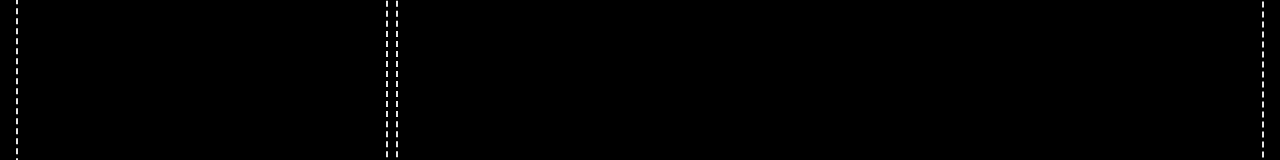
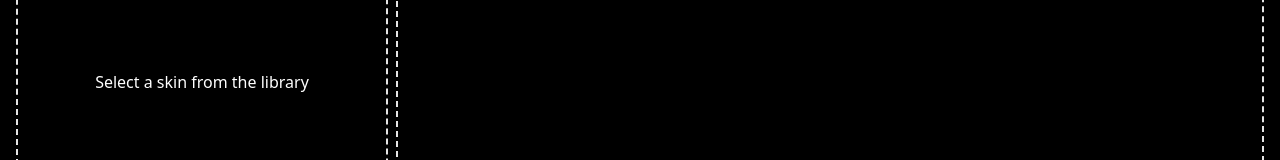
Before and after one commit to AksharDP/mc-skin-viewer, a Next.js app: page / in a window 1280 px wide. Shown: the part 326-486 px from the top of the page. Built offline with nearby package versions, Linux system fonts and the light colour scheme.

Commit message:
Add skin renderer

```diff
--- a/app/page.tsx
+++ b/app/page.tsx
@@ -2,17 +2,17 @@
 
 import ImageUploader from "@/app/components/upload";
 import Library from "@/app/components/library";
+import MinecraftSkinViewer from "@/app/components/skinviewer";
 import React from "react";
 import { openDB, IDBPDatabase } from 'idb';
 import { toast } from "sonner";
 
 let dbPromise: IDBPDatabase | null = null;
 
-
 export default function Home() {
-
     const [images, setImages] = React.useState<Array<{id?: number, data: string}>>([]);
     const [isClient, setIsClient] = React.useState(false);
+	const [selectedSkin, setSelectedSkin] = React.useState<string | undefined>(undefined);
 
     React.useEffect(() => {
         const initializeDb = async () => {
@@ -64,8 +64,7 @@ export default function Home() {
 				return;
 			}
 
-			const db = await dbPromise;
-			const tx = db.transaction('images', 'readwrite');
+			const tx = dbPromise.transaction('images', 'readwrite');
 			const store = tx.objectStore('images');
 
 			const id = await store.add({ data: base64Image });
@@ -84,12 +83,11 @@ export default function Home() {
 				return;
 			}
 
-			const db = await dbPromise;
-			const allImages = await db.getAll('images');
+			const allImages = await dbPromise.getAll('images');
 			const imageToRemove = allImages.find(img => img.data === imageToDelete);
 
 			if (imageToRemove?.id) {
-				const tx = db.transaction('images', 'readwrite');
+				const tx = dbPromise.transaction('images', 'readwrite');
 				const store = tx.objectStore('images');
 				await store.delete(imageToRemove.id);
 				await tx.done;
@@ -102,13 +100,24 @@ export default function Home() {
 	};
 
     const handleImageClick = (imageUrl: string) => {
-        console.log(imageUrl);
+		console.log("Selected skin: ", imageUrl);
+        setSelectedSkin(imageUrl);
     };
 
     return (
-        <main className="flex flex-row items-center justify-center gap-2 h-screen p-4 bg-black">
-            <div className="flex flex-col w-[30%] h-full items-center justify-center border-dashed border-2 rounded-l-xl"></div>
-            <div className="flex w-[70%] h-full items-center justify-center border-dashed border-2 rounded-r-xl relative">
+		<main className="flex flex-col md:flex-row items-center justify-center gap-2 h-screen p-4 bg-black">
+			<div className="md:w-[30%] w-full h-[40vh] md:h-full flex flex-col items-center justify-center border-dashed border-2 rounded-md md:rounded-l-xl relative">
+				<div className="absolute inset-0 w-full h-full p-4">
+					<MinecraftSkinViewer
+						skinUrl={selectedSkin}
+						className="rounded-md overflow-hidden"
+					/>
+				</div>
+				{!selectedSkin && (
+					<p className="text-white mt-4 relative z-10">Select a skin from the library</p>
+				)}
+			</div>
+			<div className="md:w-[70%] w-full h-[60vh] md:h-full flex items-center justify-center border-dashed border-2 rounded-md md:rounded-r-xl relative">
 				<Library
 					images={images.map(img => img.data)}
 					onSelectImage={(imageUrl) => {
--- a/package.json
+++ b/package.json
@@ -10,6 +10,7 @@
   },
   "dependencies": {
     "@radix-ui/react-slot": "^1.1.2",
+    "@types/three": "^0.174.0",
     "class-variance-authority": "^0.7.1",
     "clsx": "^2.1.1",
     "idb": "^8.0.2",
@@ -18,9 +19,11 @@
     "next-themes": "^0.4.4",
     "react": "^19.0.0",
     "react-dom": "^19.0.0",
+    "skinview3d": "^3.1.0",
     "sonner": "^2.0.1",
     "tailwind-merge": "^3.0.2",
-    "tailwindcss-animate": "^1.0.7"
+    "tailwindcss-animate": "^1.0.7",
+    "three": "^0.174.0"
   },
   "devDependencies": {
     "typescript": "^5",
```
Also changed, not shown: app/components/viewer.tsx (deleted), 2 other files (tests, documents, lock files or other folders). Lines whose indentation alone changed are shown as unchanged.
